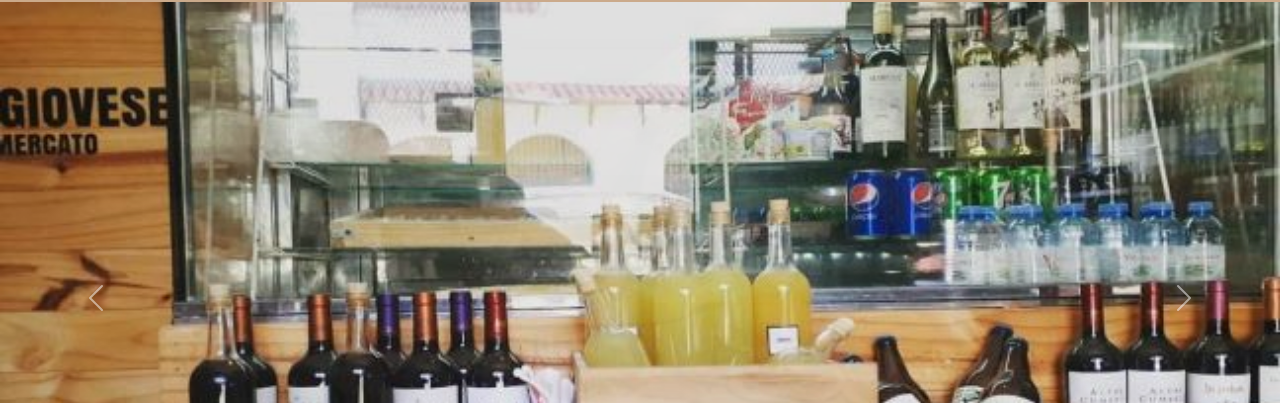
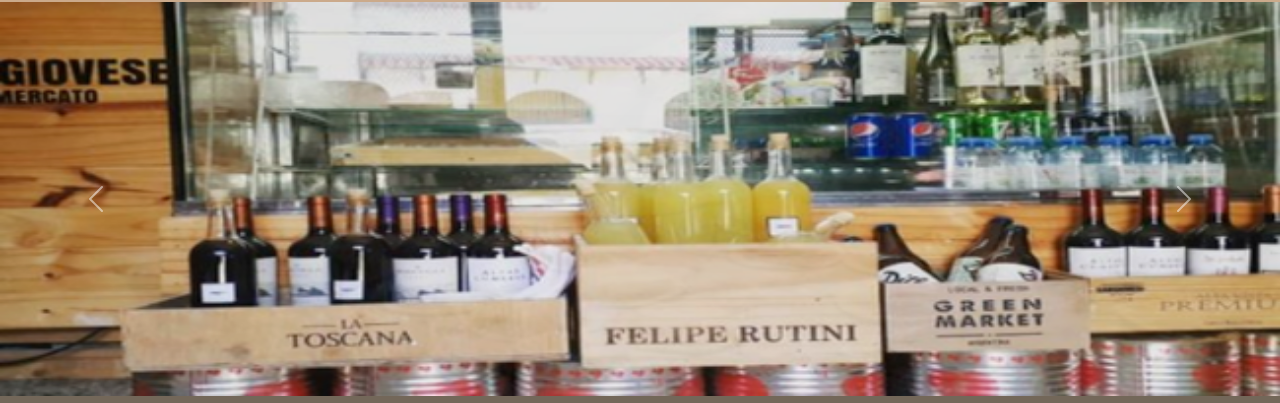
Before and after one commit to Gonzasabba/sangiovese, a plain HTML site: page index.html in a window 1280 px wide. Shown: the part 134-537 px from the top of the page. Drawn offline with nearby package versions, Linux system fonts and the light colour scheme.

Commit message:
fix carousel

```diff
--- a/index.html
+++ b/index.html
@@ -38,13 +38,13 @@
         <div id="carouselExampleFade" class="carousel slide carousel-fade" data-bs-ride="carousel">
             <div class="carousel-inner">
                 <div class="carousel-item active">
-                    <img src="./img/carousel2.jpg" class="d-block w-100" alt="...">
+                    <img src="./img/carousel2.png" class="d-block w-100" alt="...">
                 </div>
                 <div class="carousel-item">
-                    <img src="./img/carousel1.jpg" class="d-block w-100" alt="...">
+                    <img src="./img/carousel1.png" class="d-block w-100" alt="...">
                 </div>
                 <div class="carousel-item">
-                    <img src="./img/carousel3.jpg" class="d-block w-100" alt="...">
+                    <img src="./img/carousel3.png" class="d-block w-100" alt="...">
                 </div>
             </div>
             <button class="carousel-control-prev" type="button" data-bs-target="#carouselExampleFade"
```
Also changed, not shown: img/carousel1.png (added), img/carousel2.png (added), img/carousel3.png (added).
